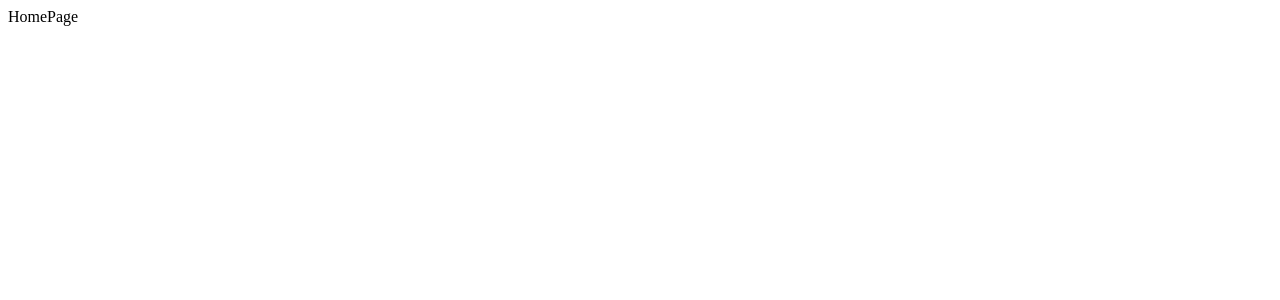
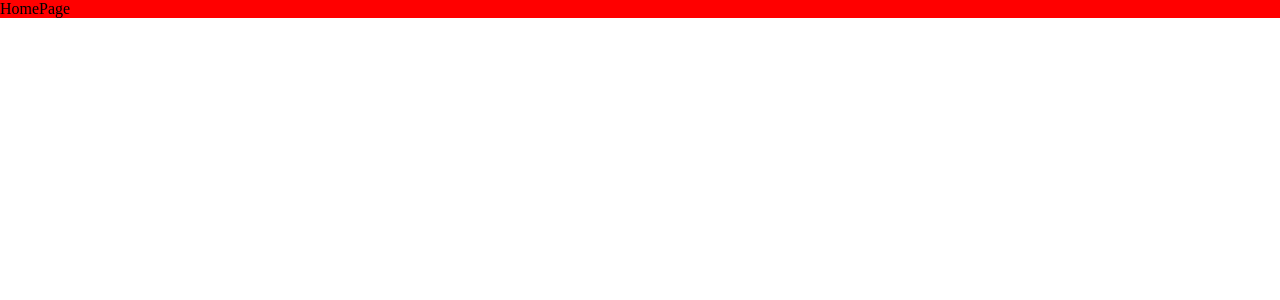
Before and after one commit to RuanL-Dev/climadev, a Next.js app: page / in a window 1280 px wide. Shown: the top 300 px of the page. Built offline with nearby package versions, Linux system fonts and the light colour scheme.

Commit message:
Configuration of styled components

```diff
--- /dev/null
+++ b/pages/_app.jsx
@@ -0,0 +1,19 @@
+import { createGlobalStyle, ThemeProvider } from 'styled-components'
+import theme from '../src/theme'
+
+const GlobalStyle = createGlobalStyle`
+   html, body {
+    padding: 0;
+    margin: 0;
+    background-color: ${props => props.theme.colors.white};
+  }
+`
+
+export default function MyApp({ Component, pageProps }) {
+  return (
+    <ThemeProvider theme={theme}>
+      <GlobalStyle />
+      <Component {...pageProps} />
+    </ThemeProvider>
+  )
+}
--- a/pages/index.jsx
+++ b/pages/index.jsx
@@ -1,7 +1,13 @@
+import styled from 'styled-components'
+
+const StyledDiv = styled.div`
+  background-color: red;
+`
+
 export default function HomePage() {
   return (
-    <div>
+    <StyledDiv>
       HomePage
-    </div>
+    </StyledDiv>
   )
 }
--- /dev/null
+++ b/src/theme.js
@@ -0,0 +1,9 @@
+const theme = {
+  colors: {
+    primary: '#EC6E4C',
+    white: '#FFFFFF',
+    black: '#424242'
+  }
+}
+
+export default theme
```
